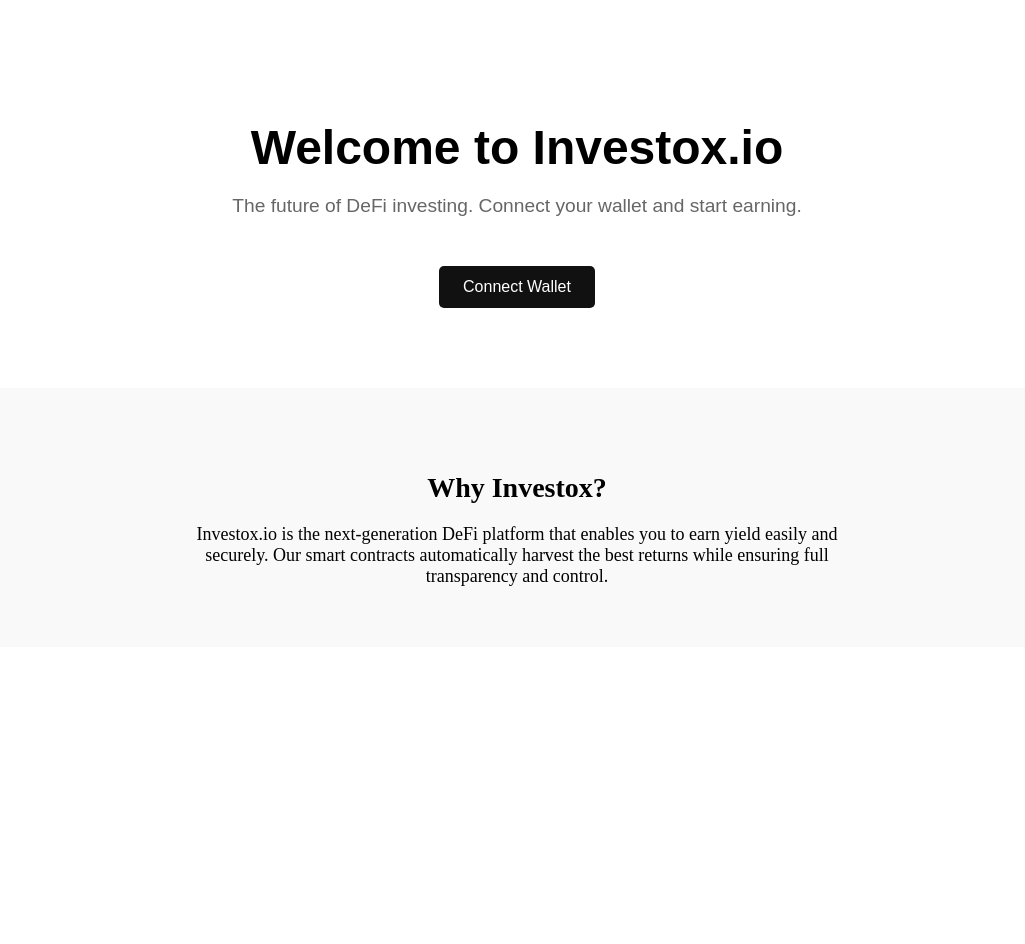
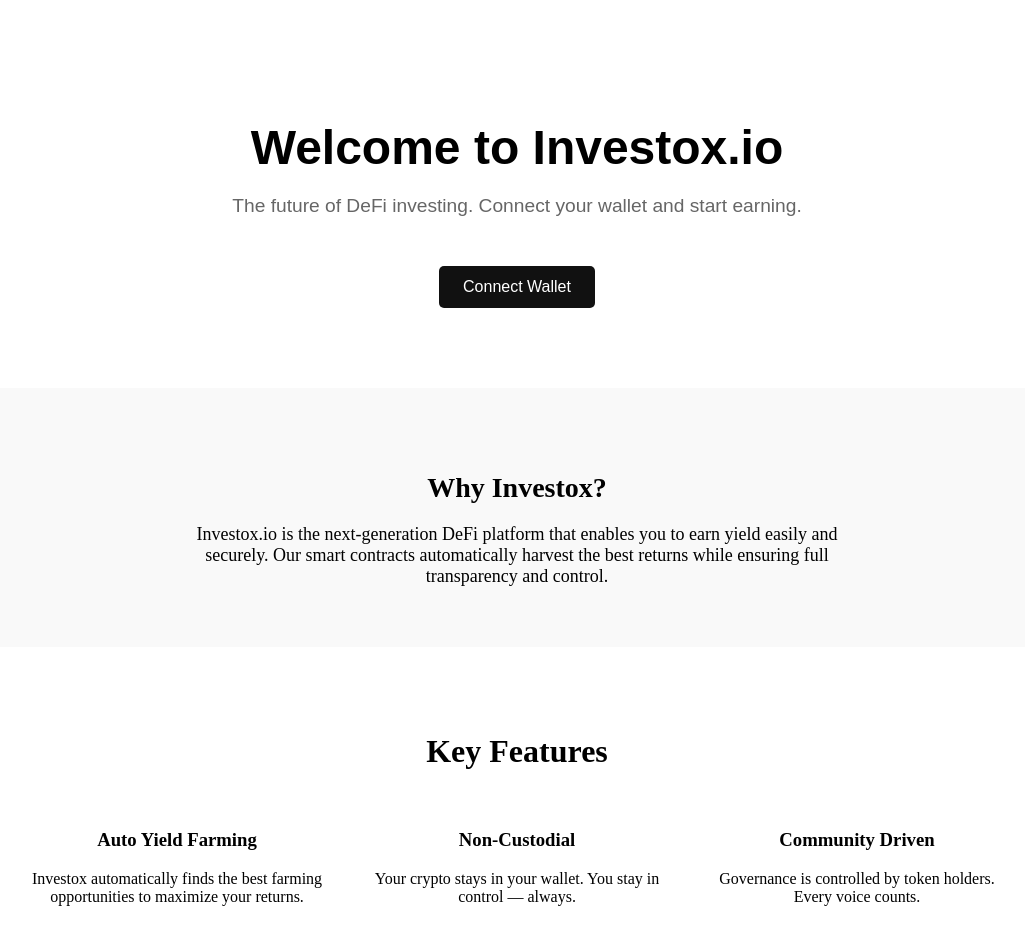
Before and after one commit to invextox/investox-site, a Next.js app: page / in a window 1280 px wide. Shown: the top 944 px of the page, without its empty margins (123-1148 px from the left). Before the commit the page ends 800 px from the top, so only its background shows below. Built offline with nearby package versions, Linux system fonts and the light colour scheme.

Commit message:
Update index.js

```diff
--- a/pages/index.js
+++ b/pages/index.js
@@ -1,11 +1,13 @@
 import Hero from '../components/hero';
 import WhyInvestox from '../components/whyInvestox';
+import Features from '../components/Features';
 
 export default function Home() {
   return (
     <>
       <Hero />
       <WhyInvestox />
+      <Features /> {/* ← זה מה שחסר אצלך */}
     </>
   );
 }
```
